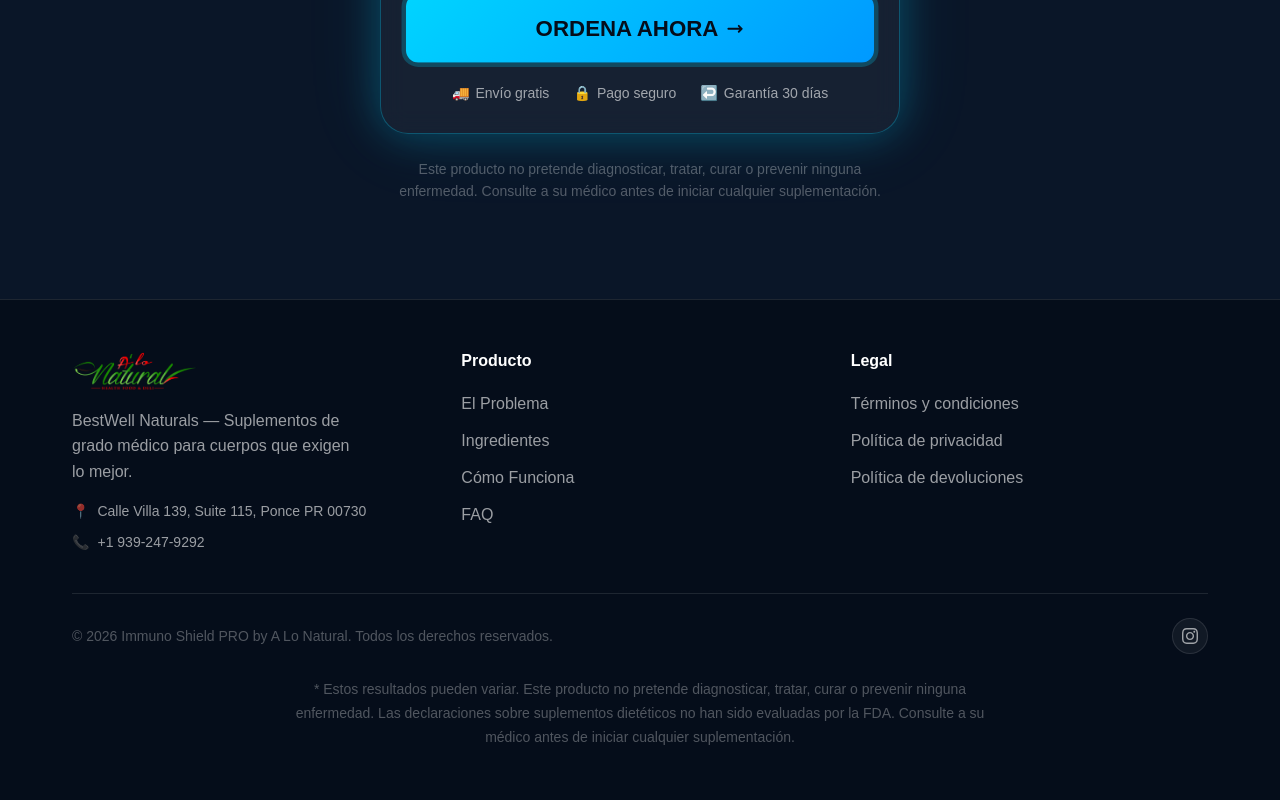
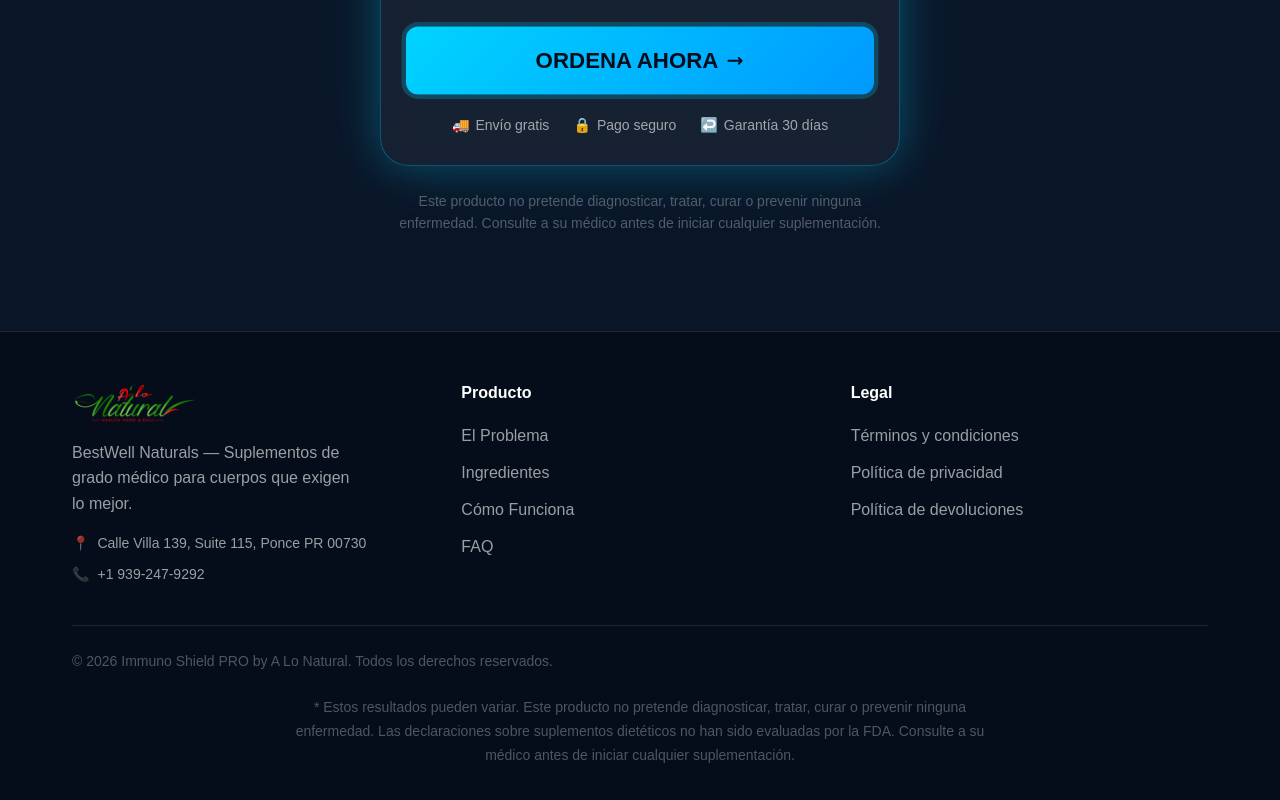
Before and after one commit to neocode-dotcom/immuno-shield-landing, a React (Vite) app: page / in a window 1280 px wide. Shown: the part 11132-11932 px from the top of the page. Built offline with nearby package versions, Linux system fonts and the light colour scheme.

Commit message:
fix: update quantity layout and footer links

```diff
--- a/src/components/CheckoutSection.jsx
+++ b/src/components/CheckoutSection.jsx
@@ -114,6 +114,8 @@ export default function CheckoutSection() {
                       color: 'var(--white)', cursor: 'pointer', fontSize: '1.25rem', fontWeight: 700,
                     }}
                   >+</button>
+                </div>
+                <div style={{ minHeight: '1.5rem', marginTop: '0.5rem' }}>
                   {quantity > 1 && (
                     <span style={{ color: 'var(--cyan)', fontWeight: 700, fontSize: 'var(--text-base)' }}>
                       Total: ${total}
--- a/src/components/Footer.jsx
+++ b/src/components/Footer.jsx
@@ -49,14 +49,24 @@ export default function Footer() {
           <div>
             <h4 style={{ fontWeight: 700, color: 'var(--white)', marginBottom: '1rem', fontSize: 'var(--text-sm)' }}>Legal</h4>
             <ul style={{ listStyle: 'none', display: 'flex', flexDirection: 'column', gap: '0.5rem' }}>
-              {['Términos y condiciones', 'Política de privacidad', 'Política de devoluciones'].map(l => (
-                <li key={l}>
-                  <a href="#" style={{ color: 'var(--white-60)', textDecoration: 'none', fontSize: 'var(--text-sm)', transition: 'color 0.2s' }}
-                    onMouseEnter={e => e.target.style.color = 'var(--cyan)'}
-                    onMouseLeave={e => e.target.style.color = 'var(--white-60)'}
-                  >{l}</a>
-                </li>
-              ))}
+              <li>
+                <a href="https://alonaturalpr.net/policies/terms-of-service" target="_blank" rel="noreferrer" style={{ color: 'var(--white-60)', textDecoration: 'none', fontSize: 'var(--text-sm)', transition: 'color 0.2s' }}
+                  onMouseEnter={e => e.target.style.color = 'var(--cyan)'}
+                  onMouseLeave={e => e.target.style.color = 'var(--white-60)'}
+                >Términos y condiciones</a>
+              </li>
+              <li>
+                <a href="https://alonaturalpr.net/policies/privacy-policy" target="_blank" rel="noreferrer" style={{ color: 'var(--white-60)', textDecoration: 'none', fontSize: 'var(--text-sm)', transition: 'color 0.2s' }}
+                  onMouseEnter={e => e.target.style.color = 'var(--cyan)'}
+                  onMouseLeave={e => e.target.style.color = 'var(--white-60)'}
+                >Política de privacidad</a>
+              </li>
+              <li>
+                <a href="https://alonaturalpr.net/policies/refund-policy" target="_blank" rel="noreferrer" style={{ color: 'var(--white-60)', textDecoration: 'none', fontSize: 'var(--text-sm)', transition: 'color 0.2s' }}
+                  onMouseEnter={e => e.target.style.color = 'var(--cyan)'}
+                  onMouseLeave={e => e.target.style.color = 'var(--white-60)'}
+                >Política de devoluciones</a>
+              </li>
             </ul>
           </div>
         </div>
@@ -71,20 +81,6 @@ export default function Footer() {
             © 2026 Immuno Shield PRO by A Lo Natural. Todos los derechos reservados.
           </p>
           <div style={{ display: 'flex', gap: '0.75rem' }}>
-            {/* Instagram */}
-            <a href="#" style={{
-              width: '2.25rem', height: '2.25rem', borderRadius: '50%',
-              background: 'var(--white-05)', border: '1px solid var(--white-10)',
-              display: 'flex', alignItems: 'center', justifyContent: 'center',
-              transition: 'background 0.2s, border-color 0.2s',
-            }}
-              onMouseEnter={e => { e.currentTarget.style.background = 'var(--cyan-glow)'; e.currentTarget.style.borderColor = 'rgba(0,212,255,0.4)'; }}
-              onMouseLeave={e => { e.currentTarget.style.background = 'var(--white-05)'; e.currentTarget.style.borderColor = 'var(--white-10)'; }}
-            >
-              <svg style={{ width: '1rem', height: '1rem', color: 'var(--white-60)' }} fill="currentColor" viewBox="0 0 24 24">
-                <path d="M12 2.163c3.204 0 3.584.012 4.85.07 3.252.148 4.771 1.691 4.919 4.919.058 1.265.069 1.645.069 4.849 0 3.205-.012 3.584-.069 4.849-.149 3.225-1.664 4.771-4.919 4.919-1.266.058-1.644.07-4.85.07-3.204 0-3.584-.012-4.849-.07-3.26-.149-4.771-1.699-4.919-4.92-.058-1.265-.07-1.644-.07-4.849 0-3.204.013-3.583.07-4.849.149-3.227 1.664-4.771 4.919-4.919 1.266-.057 1.645-.069 4.849-.069zm0-2.163c-3.259 0-3.667.014-4.947.072-4.358.2-6.78 2.618-6.98 6.98-.059 1.281-.073 1.689-.073 4.948 0 3.259.014 3.668.072 4.948.2 4.358 2.618 6.78 6.98 6.98 1.281.058 1.689.072 4.948.072 3.259 0 3.668-.014 4.948-.072 4.354-.2 6.782-2.618 6.979-6.98.059-1.28.073-1.689.073-4.948 0-3.259-.014-3.667-.072-4.947-.196-4.354-2.617-6.78-6.979-6.98-1.281-.059-1.69-.073-4.949-.073zm0 5.838c-3.403 0-6.162 2.759-6.162 6.162s2.759 6.163 6.162 6.163 6.162-2.759 6.162-6.163c0-3.403-2.759-6.162-6.162-6.162zm0 10.162c-2.209 0-4-1.79-4-4 0-2.209 1.791-4 4-4s4 1.791 4 4c0 2.21-1.791 4-4 4zm6.406-11.845c-.796 0-1.441.645-1.441 1.44s.645 1.44 1.441 1.44c.795 0 1.439-.645 1.439-1.44s-.644-1.44-1.439-1.44z" />
-              </svg>
-            </a>
           </div>
         </div>
 
```
